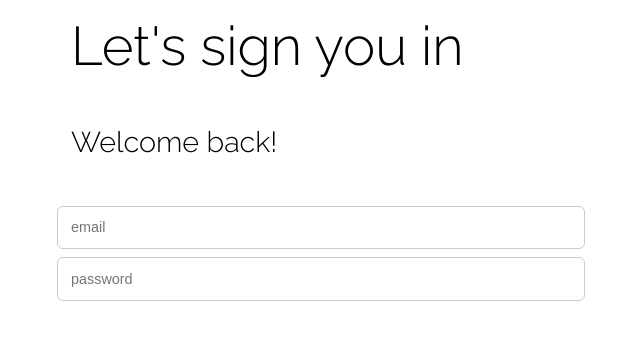
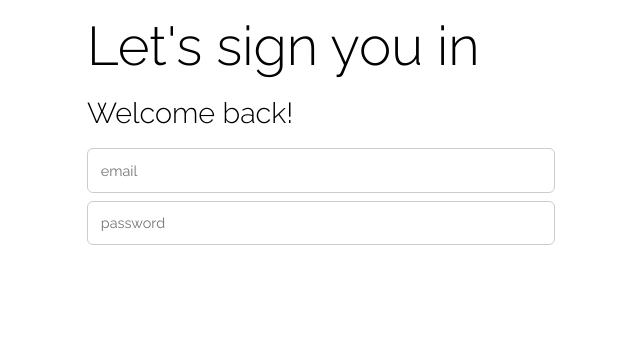
Before and after one commit to guilehm/solid-drop, a React (Create React App) app: page / in a window 1280 px wide. Shown: the top 340 px of the page, without its empty margins (319-959 px from the left). Built offline with nearby package versions, Linux system fonts and the light colour scheme.

Commit message:
update global style

```diff
--- a/src/global-styles.ts
+++ b/src/global-styles.ts
@@ -2,7 +2,8 @@ import { createGlobalStyle } from "styled-components"
 
 
 const GlobalStyle = createGlobalStyle`
-  body {
+  * {
+    box-sizing: border-box;
     margin: 0;
     padding: 0;
     font-family: 'Raleway', sans-serif;
```
